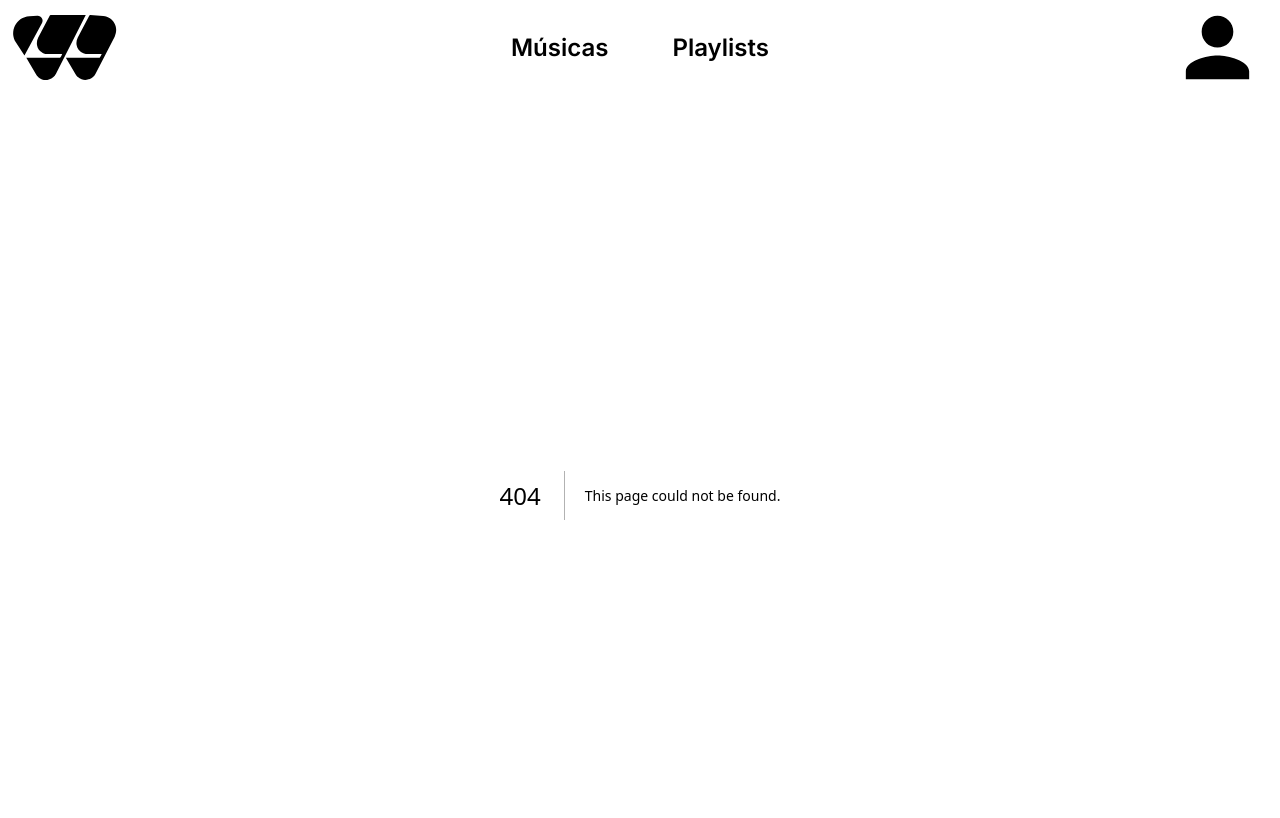
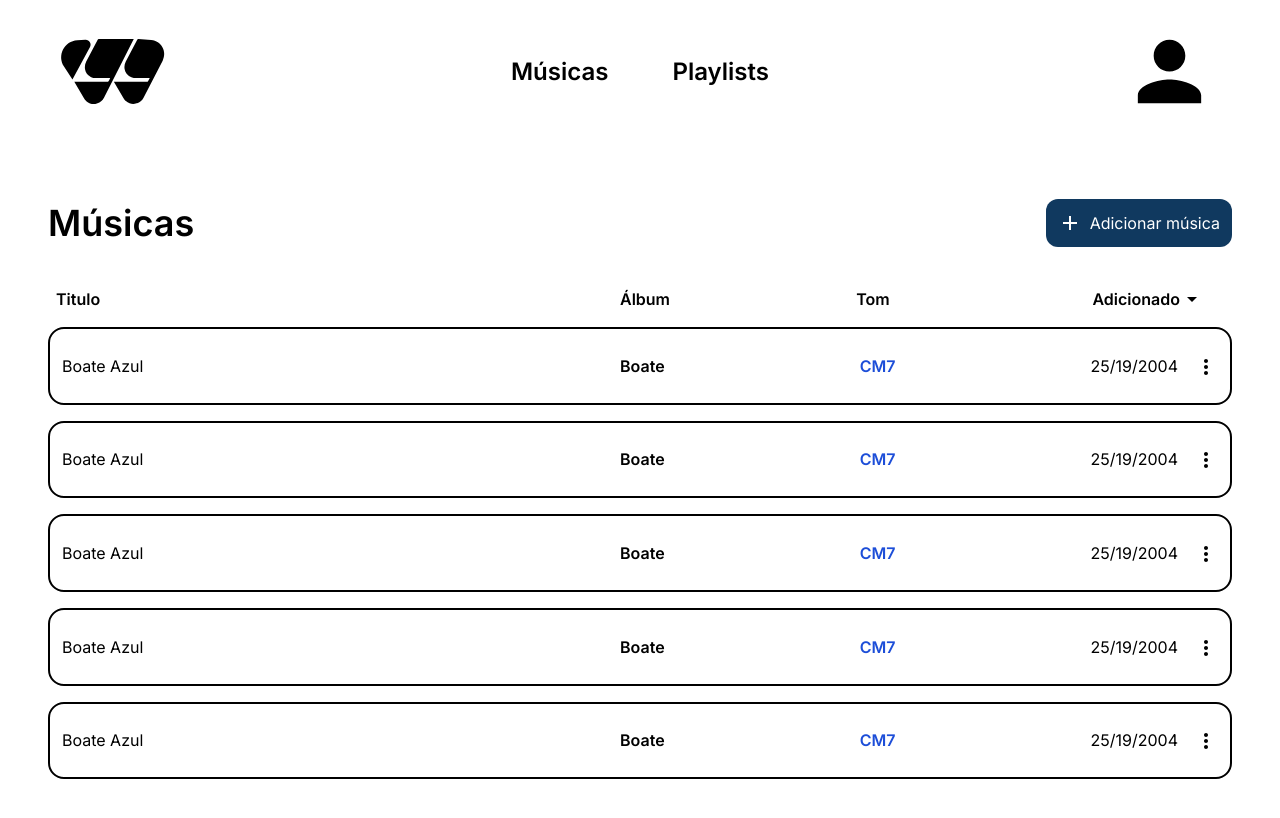
Before and after one commit to RafaelFernandes12/lyrics_lab_front_end, a Next.js app: page /songs in a window 1280 px wide. Before the commit this address had no page. Shown: the top 818 px of the page. Built offline with nearby package versions, Linux system fonts and the light colour scheme.

Commit message:
feat: design of the songs page done

```diff
--- /dev/null
+++ b/src/app/(app)/playlists/page.tsx
@@ -0,0 +1,7 @@
+export default function Playlists() {
+  return (
+    <div>
+      <p>plasylists</p>
+    </div>
+  )
+}
--- /dev/null
+++ b/src/app/(app)/songs/page.tsx
@@ -0,0 +1,58 @@
+import { Album } from '@/components/SongCard/Album'
+import CreatedAt from '@/components/SongCard/CreatedAt'
+import SongCard from '@/components/SongCard/SongCard'
+import { Tom } from '@/components/SongCard/Tom'
+import AddIcon from '@mui/icons-material/Add'
+import ArrowDropDownIcon from '@mui/icons-material/ArrowDropDown'
+export default function Songs() {
+  return (
+    <main>
+      <div className="flex items-center justify-between">
+        <h1 className="text-4xl font-semibold">Músicas</h1>
+        <button className="flex items-center gap-2 rounded-xl bg-darkBlue p-3 text-white ">
+          <AddIcon />
+          <span>Adicionar música</span>
+        </button>
+      </div>
+
+      <section className="flex flex-col gap-4">
+        <ul className="mx-2 flex items-center justify-between font-semibold">
+          <li className="w-1/2">Titulo</li>
+          <div className="mr-10 flex w-1/2 justify-between">
+            <li className="w-full">Álbum</li>
+            <li className="w-full">Tom</li>
+            <li className="-mr-5 flex text-center">
+              <span>Adicionado</span>
+              <ArrowDropDownIcon />
+            </li>
+          </div>
+        </ul>
+        <SongCard>
+          <Album />
+          <Tom />
+          <CreatedAt />
+        </SongCard>
+        <SongCard>
+          <Album />
+          <Tom />
+          <CreatedAt />
+        </SongCard>
+        <SongCard>
+          <Album />
+          <Tom />
+          <CreatedAt />
+        </SongCard>
+        <SongCard>
+          <Album />
+          <Tom />
+          <CreatedAt />
+        </SongCard>
+        <SongCard>
+          <Album />
+          <Tom />
+          <CreatedAt />
+        </SongCard>
+      </section>
+    </main>
+  )
+}
--- a/src/app/page.tsx
+++ b/src/app/page.tsx
@@ -1,5 +1,6 @@
 import { PlaylistCard } from '@/components/PlaylistCard/PlaylistCard'
 import SongCard from '@/components/SongCard/SongCard'
+import { Tom } from '@/components/SongCard/Tom'
 import Link from 'next/link'
 
 export default function Home() {
@@ -14,13 +15,21 @@ export default function Home() {
         </div>
 
         <div className="grid w-full grid-cols-4 gap-4">
-          <SongCard />
-          <SongCard />
-          <SongCard />
-          <SongCard />
-          <SongCard />
-          <SongCard />
-          <SongCard />
+          <SongCard>
+            <Tom />
+          </SongCard>
+          <SongCard>
+            <Tom />
+          </SongCard>
+          <SongCard>
+            <Tom />
+          </SongCard>
+          <SongCard>
+            <Tom />
+          </SongCard>
+          <SongCard>
+            <Tom />
+          </SongCard>
         </div>
       </section>
       <section>
@@ -30,7 +39,7 @@ export default function Home() {
             <Link href="/">Ver todas</Link>
           </h3>
         </div>
-        <div className="grid w-full grid-cols-4 gap-4">
+        <div className="grid w-full grid-cols-5 gap-4">
           <PlaylistCard />
           <PlaylistCard />
           <PlaylistCard />
--- a/src/components/Header.tsx
+++ b/src/components/Header.tsx
@@ -1,17 +1,20 @@
 import logo from '@/assets/logo.svg'
 import PersonIcon from '@mui/icons-material/Person'
 import Image from 'next/image'
+import Link from 'next/link'
 
 export function Header() {
   return (
     <header className="flex items-center justify-between">
-      <Image src={logo} alt="logo" />
+      <Link href="/">
+        <Image src={logo} alt="logo" />
+      </Link>
       <ul className="flex items-center gap-16 text-2xl font-semibold">
         <li>
-          <a href="/">Músicas</a>
+          <Link href="/songs">Músicas</Link>
         </li>
         <li>
-          <a href="/">Playlists</a>
+          <Link href="/playlists">Playlists</Link>
         </li>
       </ul>
       <PersonIcon sx={{ width: 125, height: 95 }} />
--- a/src/components/PlaylistCard/PlaylistCard.tsx
+++ b/src/components/PlaylistCard/PlaylistCard.tsx
@@ -2,7 +2,7 @@ import logo from '@/assets/logo.svg'
 import Image from 'next/image'
 export function PlaylistCard() {
   return (
-    <div className="flex max-w-64 flex-col">
+    <div className="flex w-64 flex-col">
       <Image
         src={logo}
         alt="example"
--- /dev/null
+++ b/src/components/SongCard/Album.tsx
@@ -0,0 +1,3 @@
+export function Album() {
+  return <span className="font-semibold">Boate</span>
+}
--- a/src/components/SongCard/CreatedAt.tsx
+++ b/src/components/SongCard/CreatedAt.tsx
@@ -1,3 +1,3 @@
 export default function CreatedAt() {
-  return <p>notjing</p>
+  return <span className="text-semibold">25/19/2004</span>
 }
--- a/src/components/SongCard/SongCard.tsx
+++ b/src/components/SongCard/SongCard.tsx
@@ -1,13 +1,17 @@
 import MoreVertIcon from '@mui/icons-material/MoreVert'
 
-export default function SongCard() {
+interface SongCardProps {
+  children: React.ReactNode
+}
+
+export default function SongCard({ children }: SongCardProps) {
   return (
-    <div className="flex max-w-96 items-center justify-between rounded-2xl border-2 border-black p-6">
-      <span>Boate Azul</span>
-      <div className="flex items-center gap-2">
-        <span>
-          Tom: <span className="font-semibold text-blue-700">CM7</span>
-        </span>
+    <div className="flex w-full items-center justify-between rounded-2xl border-2 border-black px-3 py-6">
+      <div className="w-1/2">
+        <span>Boate Azul</span>
+      </div>
+      <div className="flex w-1/2 items-center justify-between">{children}</div>
+      <div className="ml-4">
         <MoreVertIcon />
       </div>
     </div>
--- a/src/components/SongCard/Tom.tsx
+++ b/src/components/SongCard/Tom.tsx
@@ -0,0 +1,15 @@
+'use client'
+
+import { usePathname } from 'next/navigation'
+
+export function Tom() {
+  const pathname = usePathname()
+  return (
+    <span>
+      <span className={`${pathname.includes('songs') ? 'hidden' : ''}`}>
+        Tom:
+      </span>{' '}
+      <span className="font-semibold text-blue-700">CM7</span>
+    </span>
+  )
+}
--- a/tailwind.config.ts
+++ b/tailwind.config.ts
@@ -7,7 +7,11 @@ const config: Config = {
     './src/app/**/*.{js,ts,jsx,tsx,mdx}',
   ],
   theme: {
-    extend: {},
+    extend: {
+      colors: {
+        darkBlue: '#10395F',
+      },
+    },
   },
   plugins: [],
 }
```
